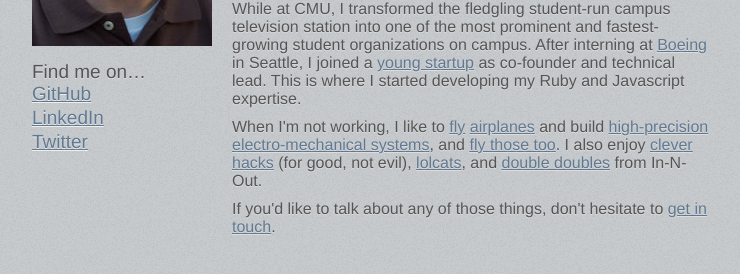
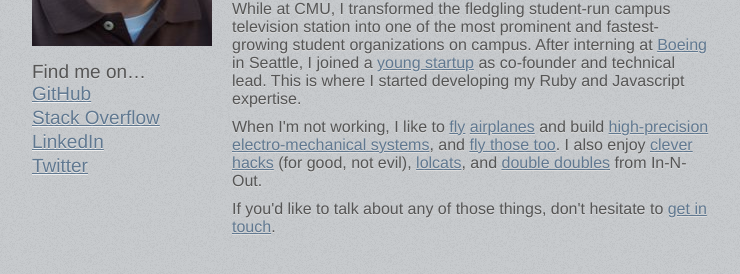
Before and after one commit to tfe/toddeichel.com, a Jekyll site: the page built from about/index.html, in a window 1280 px wide. Shown: the part 380-654 px from the top of the page, without its empty margins (268-1008 px from the left). Built offline with Jekyll 4.4.1, drawn with Linux system fonts in a browser that asks for light colours.

Commit message:
Add link to SO on about page.

```diff
--- a/about/index.html
+++ b/about/index.html
@@ -14,6 +14,7 @@ human_title: About Me
     <p>Find me on&hellip;</p>
     <ol class="links vertical">
       <li><a href="http://www.github.com/tfe">GitHub</a></li>
+      <li><a href="http://stackoverflow.com/users/203773/tfe">Stack Overflow</a></li>
       <li><a href="http://www.linkedin.com/in/toddeichel">LinkedIn</a></li>
       <li><a href="http://www.twitter.com/toddeichel">Twitter</a></li>
     </ol>
```
